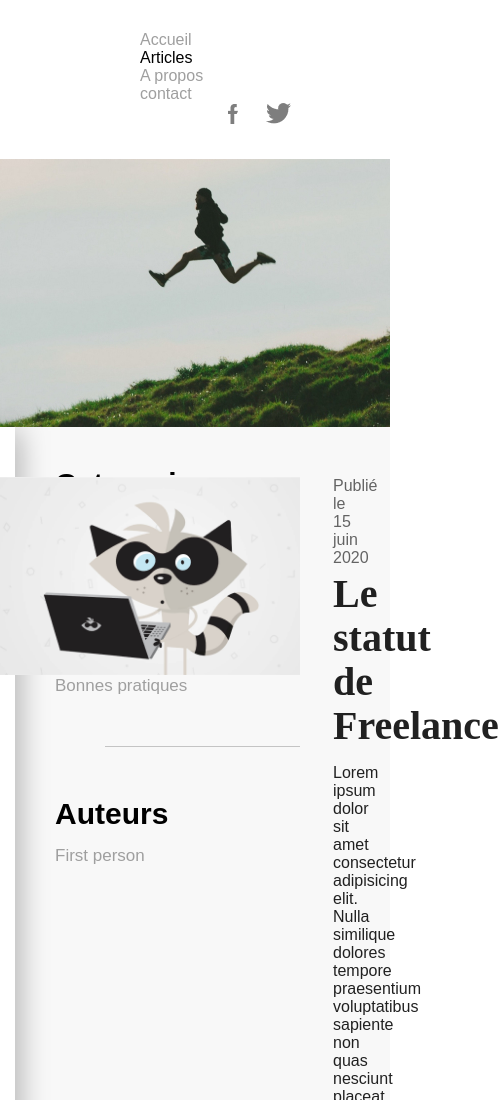
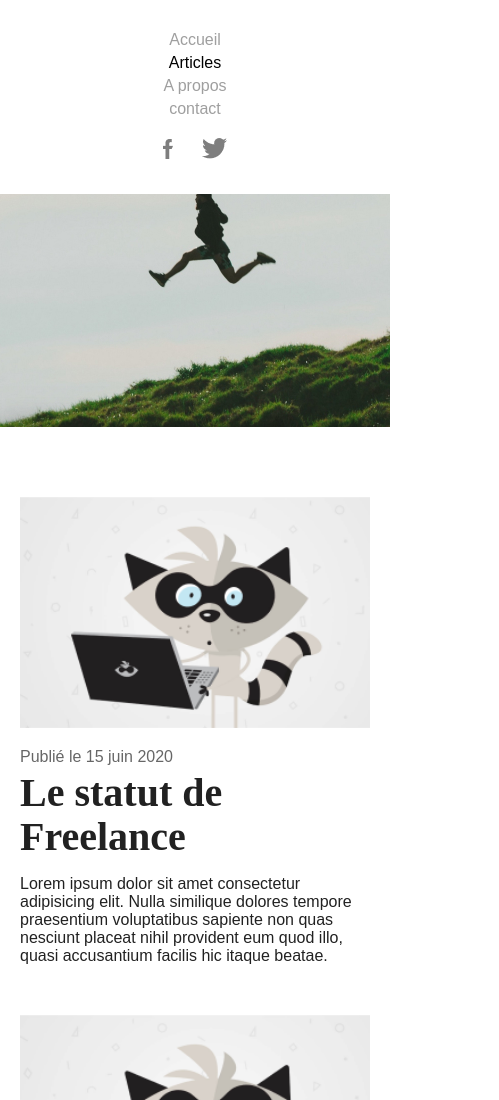
Before and after one commit to alejolale/blog-integration-css, a plain HTML site: page index.html in a window 390 px wide. Shown: the top 1100 px of the page, 499 px wide, since content can reach past the window. Drawn offline with Linux system fonts and the light colour scheme.

Commit message:
work on responsive

```diff
--- a/style.css
+++ b/style.css
@@ -169,3 +169,61 @@ body, html {
 .footer {
     clear: both;
 }
+
+@media only screen and (max-width: 1100px) {
+    .body {
+        display: block;
+    }
+    .content {
+        flex-direction: column;
+    }
+    .main {
+        width: 100%;
+    }
+
+    .main .container {
+        overflow: hidden;
+    }
+
+    .sidebar {
+        width: 100%;
+    }
+}
+
+@media only screen and (max-width: 740px) {
+    .container {
+        padding: 20px;
+    }
+
+    .article {
+        padding-left: 0;
+    }
+
+    .article_img {
+        position: static;
+        margin-bottom: 1rem;
+        display: block;
+        width: 100%;
+    }
+}
+
+@media only screen and (max-width: 860px) {
+    .topbar {
+        position: absolute;
+    }
+
+    .topbar nav, .social {
+        float: none;
+        text-align: center;
+    }
+
+    .topbar nav {
+        margin-bottom: 15px;
+    }
+
+    .topbar nav a {
+        display: inline-block;
+        margin: 0 20px 5px 20px;
+        white-space: nowrap;
+    }
+}
```
